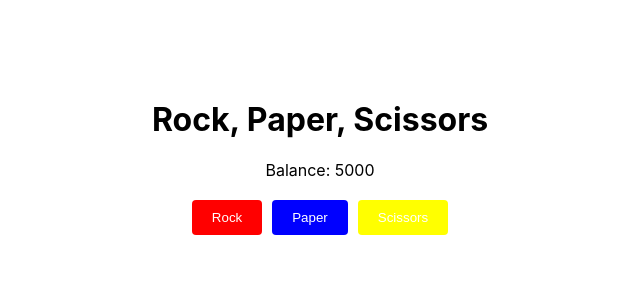
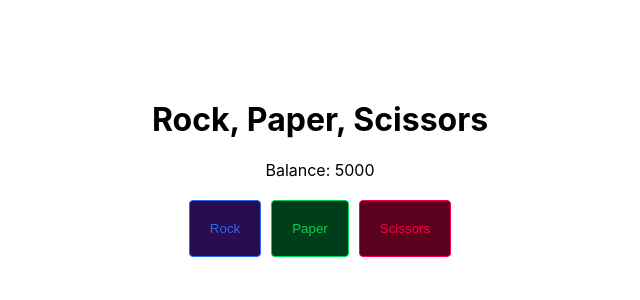
Before and after one commit to engpedromartins/rock-paper-scissors, a React (Create React App) app: page / in a window 1280 px wide. Shown: the top 300 px of the page, without its empty margins (320-960 px from the left). Built offline with nearby package versions, Linux system fonts and the light colour scheme.

Commit message:
fix: change conditions betButton and modify style

```diff
--- a/src/components/BetButton/BetButton.style.ts
+++ b/src/components/BetButton/BetButton.style.ts
@@ -1,10 +1,40 @@
 import styled from 'styled-components';
+import { Choice } from '../../types/interface';
+import colors from '../../common/style';
 
-export const Button = styled.button<{ buttonColor: string }>`
-  background-color: ${(props) => props.buttonColor};
-  color: white;
-  padding: 10px 20px;
-  border: none;
-  border-radius: 4px;
-  cursor: pointer;
-`;
+interface ButtonProps {
+  title: Choice;
+}
+
+const Button = styled.button<ButtonProps>(({ title }) => {
+  let backgroundColor = '';
+  let color = '';
+
+  if (title === Choice.Rock) {
+    backgroundColor = colors.purple;
+    color = colors.blue;
+  } else if (title === Choice.Paper) {
+    backgroundColor = colors.darkGreen;
+    color = colors.green;
+  } else {
+    backgroundColor = colors.darkRed;
+    color = colors.red;
+  }
+
+  const buttonStyle = {
+    backgroundColor,
+    color,
+    border: `1px solid ${color}`,
+    borderRadius: '4px',
+    cursor: 'pointer',
+    padding: '20px',
+    transition: 'background-color 0.3s ease',
+    '&:hover': {
+      opacity: 0.9,
+    },
+  };
+
+  return buttonStyle;
+});
+
+export { Button };
--- a/src/components/BetButton/BetButton.tsx
+++ b/src/components/BetButton/BetButton.tsx
@@ -10,25 +10,14 @@ interface BetButtonProps {
 export default function BetButton(props: BetButtonProps) {
   const { onClick, title } = props
 
-  const getColorByTitle = (title: string): string => {
-    const colorMap: { [key: string]: string } = {
-      Rock: 'red',
-      Paper: 'blue',
-      Scissors: 'yellow',
-    };
-
-    return colorMap[title] || 'gray';
-  };
-
   const handleClick = () => {
     onClick(title as Choice);
   };
 
-  const buttonColor = getColorByTitle(title);
-
   return (
     <Button
-      buttonColor={buttonColor} onClick={handleClick}>
+      title={title}
+      onClick={handleClick}>
       {title}
     </Button >)
 }
```
